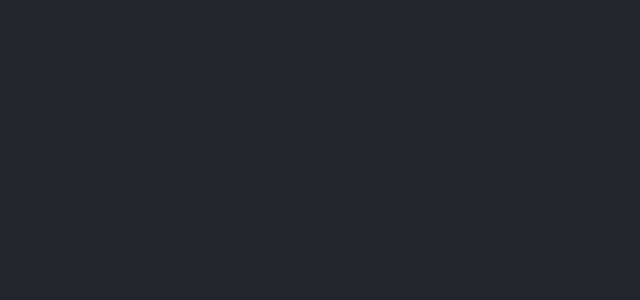
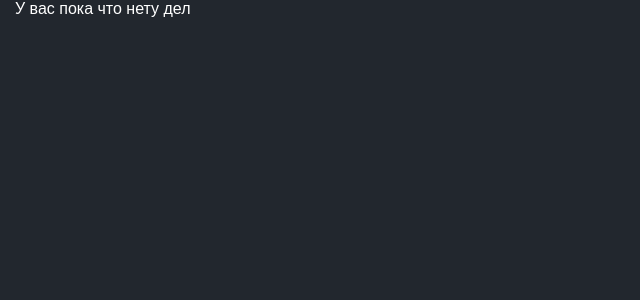
Before and after one commit to Xomek/Todo, a React (Create React App) app: page / in a window 1280 px wide. Shown: the top 300 px of the page, without its empty margins (0-640 px from the left). Built offline with nearby package versions, Linux system fonts and the light colour scheme.

Commit message:
created tasksSlice

```diff
--- a/src/components/Tasks/Task/index.tsx
+++ b/src/components/Tasks/Task/index.tsx
@@ -8,9 +8,14 @@ interface ITaskProps extends HTMLAttributes<HTMLDivElement> {
 }
 
 const Task: FC<ITaskProps> = ({ className, task, ...props }) => {
-  const TaskStyles = stylesFilterAndJoin([styles.tasks, className]);
+  const TaskStyles = stylesFilterAndJoin([styles.task, className]);
 
-  return <div className={TaskStyles} {...props}></div>;
+  return (
+    <div className={TaskStyles} {...props}>
+      <h3 className={styles.title}>{task.title}</h3>
+      <p className={styles.description}>{task.description}</p>
+    </div>
+  );
 };
 
 export default Task;
--- a/src/components/Tasks/index.tsx
+++ b/src/components/Tasks/index.tsx
@@ -11,8 +11,11 @@ const Tasks: FC<ITasksProps> = ({ className, tasks, ...props }) => {
 
   return (
     <div className={TasksStyles} {...props}>
+      {!tasks.length && (
+        <div className={styles.noTasks}>У вас пока что нету дел</div>
+      )}
       {tasks.map((task) => (
-        <Task task={task} />
+        <Task task={task} key={task._id} />
       ))}
     </div>
   );
--- a/src/index.tsx
+++ b/src/index.tsx
@@ -1,5 +1,7 @@
 import { createRoot } from "react-dom/client";
+import { Provider } from "react-redux";
 import { BrowserRouter } from "react-router-dom";
+import { store } from "./redux/store";
 import App from "./App";
 import "./scss/index.scss";
 
@@ -8,7 +10,9 @@ const root = createRoot(container);
 
 const app = (
   <BrowserRouter>
-    <App />
+    <Provider store={store}>
+      <App />
+    </Provider>
   </BrowserRouter>
 );
 
--- a/src/interfaces/task.interface.ts
+++ b/src/interfaces/task.interface.ts
@@ -1,4 +1,5 @@
 export interface ITask {
+  _id: string;
   title: string;
   description: string;
   isDone: boolean;
--- a/src/pages/Todos/index.tsx
+++ b/src/pages/Todos/index.tsx
@@ -1,13 +1,22 @@
 import { FC, HTMLAttributes } from "react";
+import { Tasks } from "../../components";
 import { stylesFilterAndJoin } from "../../misc/stylesSortAndJoin";
+import { useAppSelector } from "../../redux/hooks";
 import styles from "./Todos.module.scss";
 
 interface ITodosProps extends HTMLAttributes<HTMLDivElement> {}
 
 const Todos: FC<ITodosProps> = ({ className }) => {
   const TodosStyles = stylesFilterAndJoin(["page", styles.todos, className]);
+  const tasks = useAppSelector((state) => state.tasks.tasks);
 
-  return <div className={TodosStyles}></div>;
+  return (
+    <div className={TodosStyles}>
+      <div className="container">
+        <Tasks tasks={tasks} />
+      </div>
+    </div>
+  );
 };
 
 export default Todos;
--- /dev/null
+++ b/src/redux/reducers/tasksSlices.ts
@@ -0,0 +1,13 @@
+import { createSlice } from "@reduxjs/toolkit";
+import { ITasks } from "../../interfaces/tasks.interface";
+
+interface ITasksState extends ITasks {}
+
+const initialState: ITasksState = {
+  tasks: [],
+};
+
+const tasksSlices = createSlice({ name: "tasks", initialState, reducers: {} });
+
+export const {} = tasksSlices.actions;
+export default tasksSlices.reducer;
--- a/src/redux/store.ts
+++ b/src/redux/store.ts
@@ -1,7 +1,8 @@
 import { configureStore, ThunkAction, Action } from "@reduxjs/toolkit";
+import tasksReducer from "./reducers/tasksSlices";
 
 export const store = configureStore({
-  reducer: {},
+  reducer: { tasks: tasksReducer },
 });
 
 export type AppDispatch = typeof store.dispatch;
```
